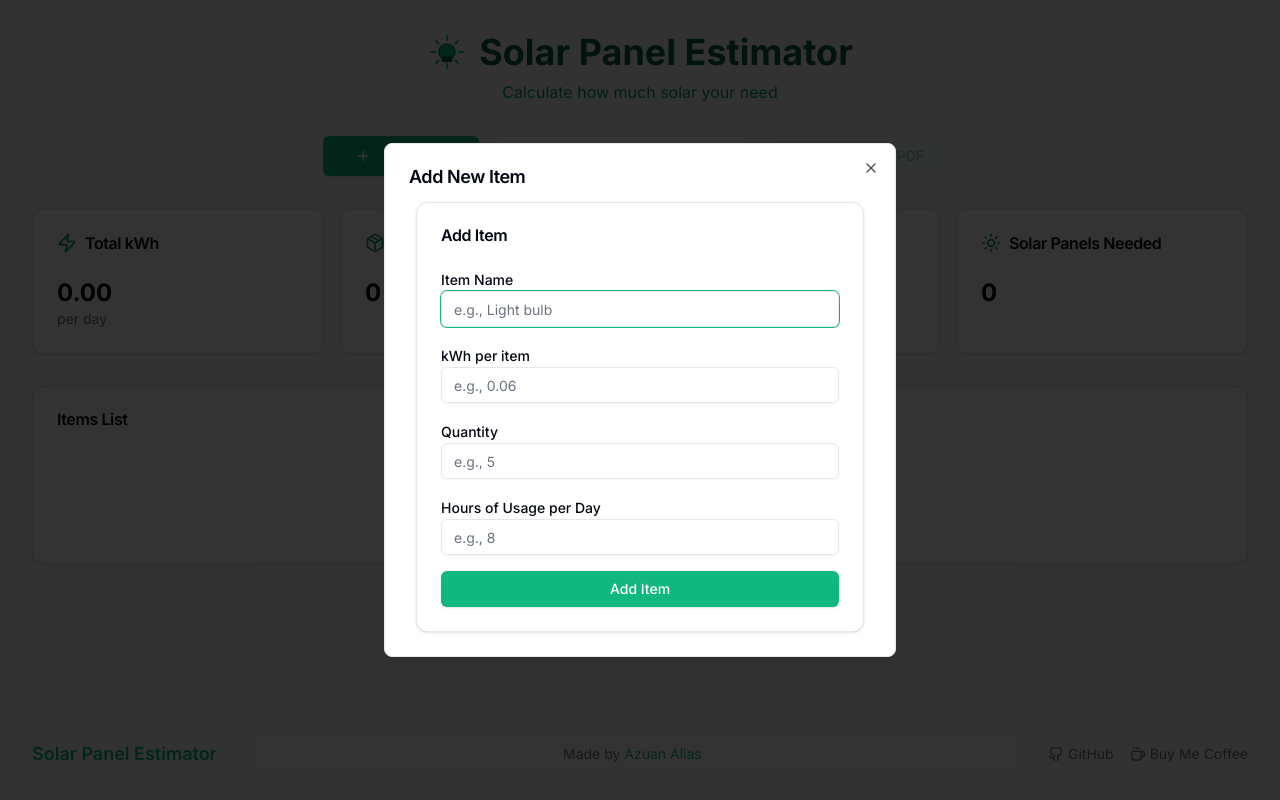
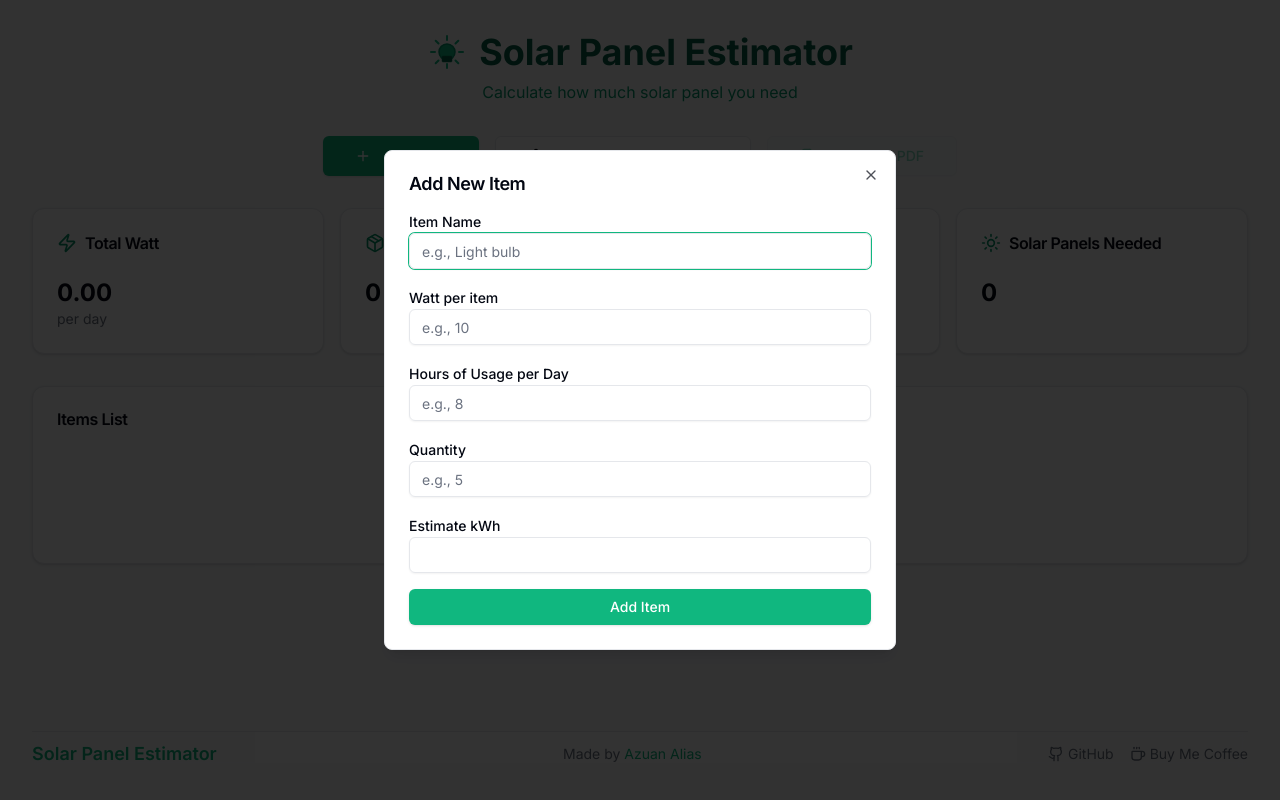
Before and after one commit to azuanalias92/solar-calculator, a Next.js app: page / in a window 1280 px wide. Both pictures are taken after a click on the button "Add Item". Built offline with nearby package versions, Linux system fonts and the light colour scheme.

Commit message:
Add watt and estimate kwh

```diff
--- a/src/app/items/form.tsx
+++ b/src/app/items/form.tsx
@@ -4,13 +4,13 @@ import { useState } from "react";
 import { Button } from "@/components/ui/button";
 import { Input } from "@/components/ui/input";
 import { Label } from "@/components/ui/label";
-import { Card, CardContent, CardHeader, CardTitle } from "@/components/ui/card";
 
 interface Item {
   name: string;
-  kwh: number;
+  watt: number;
   quantity: number;
   hoursUsage: number;
+  estimateKwh: number;
 }
 
 interface ItemFormProps {
@@ -19,24 +19,30 @@ interface ItemFormProps {
 
 export default function ItemForm({ onAddItem }: ItemFormProps) {
   const [name, setName] = useState<string>("");
-  const [kwh, setKwh] = useState<string>("");
+  const [watt, setWatt] = useState<string>("");
   const [quantity, setQuantity] = useState<string>("");
   const [hoursUsage, setHoursUsage] = useState<string>("");
+  const [estimateKwh, setEstimateKwh] = useState<string>("");
 
   const onSubmit = (e: React.FormEvent) => {
     e.preventDefault();
 
     // Parse form data
-    const kwhValue = parseFloat(kwh) || 0;
+    const wattValue = parseFloat(watt) || 0;
     const quantityValue = parseInt(quantity) || 0;
     const hoursUsageValue = parseFloat(hoursUsage) || 0;
+    const estimateKwhValue = (parseFloat(watt) / 1000) * parseFloat(hoursUsage) * parseFloat(quantity) || 0;
 
-    if (name.trim() && kwhValue > 0 && quantityValue > 0 && hoursUsageValue > 0) {
+    console.log(watt, quantity, hoursUsage, estimateKwh);
+    console.log(wattValue, quantityValue, hoursUsageValue, estimateKwhValue);
+
+    if (name.trim() && wattValue > 0 && estimateKwhValue > 0 && quantityValue > 0 && hoursUsageValue > 0) {
       const item: Item = {
         name: name.trim(),
-        kwh: kwhValue,
+        watt: wattValue,
         quantity: quantityValue,
         hoursUsage: hoursUsageValue,
+        estimateKwh: estimateKwhValue,
       };
 
       // Add the item
@@ -44,70 +50,38 @@ export default function ItemForm({ onAddItem }: ItemFormProps) {
 
       // Reset form
       setName("");
-      setKwh("");
+      setWatt("");
       setQuantity("");
       setHoursUsage("");
+      setEstimateKwh("");
     }
   };
 
   return (
-    <Card className="w-full max-w-md mx-auto">
-      <CardHeader>
-        <CardTitle>Add Item</CardTitle>
-      </CardHeader>
-      <CardContent>
     <form onSubmit={onSubmit} className="space-y-4">
       <div>
         <Label htmlFor="name">Item Name</Label>
-            <Input
-              id="name"
-              type="text"
-              value={name}
-              onChange={(e) => setName(e.target.value)}
-              placeholder="e.g., Light bulb"
-              required
-            />
+        <Input id="name" type="text" value={name} onChange={(e) => setName(e.target.value)} placeholder="e.g., Light bulb" required />
       </div>
       <div>
-            <Label htmlFor="kwh">kWh per item</Label>
-            <Input
-              id="kwh"
-              type="number"
-              step="0.01"
-              value={kwh}
-              onChange={(e) => setKwh(e.target.value)}
-              placeholder="e.g., 0.06"
-              required
-            />
+        <Label htmlFor="watt">Watt per item</Label>
+        <Input id="watt" type="number" step="0.01" value={watt} onChange={(e) => setWatt(e.target.value)} placeholder="e.g., 10" required />
+      </div>
+      <div>
+        <Label htmlFor="hoursUsage">Hours of Usage per Day</Label>
+        <Input id="hoursUsage" type="number" step="0.1" value={hoursUsage} onChange={(e) => setHoursUsage(e.target.value)} placeholder="e.g., 8" required />
       </div>
       <div>
         <Label htmlFor="quantity">Quantity</Label>
-             <Input
-               id="quantity"
-               type="number"
-               value={quantity}
-               onChange={(e) => setQuantity(e.target.value)}
-               placeholder="e.g., 5"
-               required
-             />
+        <Input id="quantity" type="number" value={quantity} onChange={(e) => setQuantity(e.target.value)} placeholder="e.g., 5" required />
       </div>
       <div>
-             <Label htmlFor="hoursUsage">Hours of Usage per Day</Label>
-             <Input
-               id="hoursUsage"
-               type="number"
-               step="0.1"
-               value={hoursUsage}
-               onChange={(e) => setHoursUsage(e.target.value)}
-               placeholder="e.g., 8"
-               required
-             />
+        <Label htmlFor="estimateKwh">Estimate kWh</Label>
+        <Input id="estimateKwh" type="number" step="0.01" value={(parseFloat(watt) / 1000) * parseFloat(hoursUsage) * parseFloat(quantity)} readOnly />
       </div>
       <Button type="submit" className="w-full">
         Add Item
       </Button>
     </form>
-      </CardContent>
-    </Card>
   );
 }
--- a/src/app/layout.tsx
+++ b/src/app/layout.tsx
@@ -6,7 +6,7 @@ const inter = Inter({ subsets: ["latin"] });
 
 export const metadata: Metadata = {
   title: "Solar Panel Estimator",
-  description: "Calculate how much solar your need",
+  description: "Calculate how much solar panel your need",
   icons: {
     icon: "/logo.svg",
   },
--- a/src/app/page.tsx
+++ b/src/app/page.tsx
@@ -13,15 +13,16 @@ import SolarForm from "./solar/form";
 interface Item {
   id: string;
   name: string;
-  kwh: number;
+  watt: number;
   quantity: number;
   hoursUsage: number;
+  estimateKwh: number;
 }
 
 interface Stats {
   totalItems: number;
-  totalKwh: number;
-  avgKwhPerItem: number;
+  totalWatt: number;
+  avgWattPerItem: number;
   solarPanelsNeeded: number;
 }
 
@@ -40,26 +41,28 @@ export default function Home() {
   });
   const [stats, setStats] = useState<Stats>({
     totalItems: 0,
-    totalKwh: 0,
-    avgKwhPerItem: 0,
+    totalWatt: 0,
+    avgWattPerItem: 0,
     solarPanelsNeeded: 0,
   });
   const [itemModalOpen, setItemModalOpen] = useState(false);
   const [solarModalOpen, setSolarModalOpen] = useState(false);
 
   const calculateStats = (itemsList: Item[], config: SolarConfig) => {
+
     const totalItems = itemsList.reduce((sum, item) => sum + item.quantity, 0);
-    const totalKwh = itemsList.reduce((sum, item) => sum + item.kwh * item.quantity * item.hoursUsage, 0);
-    const avgKwhPerItem = totalItems > 0 ? totalKwh / totalItems : 0;
+    console.log('itemsList', itemsList);
+    const totalWatt = itemsList.reduce((sum, item) => sum + item.watt * item.quantity * item.hoursUsage, 0);
+    const avgWattPerItem = totalItems > 0 ? totalWatt / totalItems : 0;
 
     // Calculate solar panels needed based on configuration
     const dailyPanelOutput = (config.panelWatts / 1000) * config.peakSunHours * (config.systemEfficiency / 100);
-    const solarPanelsNeeded = Math.ceil(totalKwh / dailyPanelOutput);
+    const solarPanelsNeeded = Math.ceil(totalWatt / dailyPanelOutput);
 
     return {
       totalItems,
-      totalKwh,
-      avgKwhPerItem,
+      totalWatt,
+      avgWattPerItem,
       solarPanelsNeeded,
     };
   };
@@ -95,7 +98,7 @@ export default function Home() {
           <img src="/logo.svg" alt="Solar Calculator Logo" className="w-10 h-10" />
           <h1 className="text-4xl font-bold text-emerald-800">Solar Panel Estimator</h1>
         </div>
-        <p className="text-emerald-600">Calculate how much solar your need</p>
+        <p className="text-emerald-600">Calculate how much solar panel you need</p>
       </div>
 
       <div className="flex-1">
@@ -143,11 +146,11 @@ export default function Home() {
             <CardHeader>
               <CardTitle className="flex items-center gap-2">
                 <Zap className="w-5 h-5 text-emerald-600" />
-                Total kWh
+                Total Watt
               </CardTitle>
             </CardHeader>
             <CardContent>
-              <p className="text-2xl font-bold">{stats.totalKwh.toFixed(2)}</p>
+              <p className="text-2xl font-bold">{stats.totalWatt.toFixed(2)}</p>
               <p className="text-sm text-gray-500">per day</p>
             </CardContent>
           </Card>
@@ -168,11 +171,11 @@ export default function Home() {
             <CardHeader>
               <CardTitle className="flex items-center gap-2">
                 <BarChart3 className="w-5 h-5 text-emerald-600" />
-                Avg kWh/Item
+                Avg Watt/Item
               </CardTitle>
             </CardHeader>
             <CardContent>
-              <p className="text-2xl font-bold">{stats.avgKwhPerItem.toFixed(2)}</p>
+              <p className="text-2xl font-bold">{stats.avgWattPerItem.toFixed(2)}</p>
             </CardContent>
           </Card>
 
@@ -202,20 +205,20 @@ export default function Home() {
                 <TableHeader>
                   <TableRow>
                     <TableHead>Item Name</TableHead>
-                    <TableHead>kWh per Item</TableHead>
+                    <TableHead>Watt per Item</TableHead>
+                    <TableHead>Hours/Day</TableHead>
                     <TableHead>Quantity</TableHead>
-                    <TableHead>Hours/Day</TableHead>
-                    <TableHead>Daily kWh</TableHead>
+                    <TableHead>Estimate KWh</TableHead>
                   </TableRow>
                 </TableHeader>
                 <TableBody>
                   {items.map((item) => (
                     <TableRow key={item.id}>
                       <TableCell>{item.name}</TableCell>
-                      <TableCell>{item.kwh}</TableCell>
+                      <TableCell>{item.watt}</TableCell>
                       <TableCell>{item.quantity}</TableCell>
                       <TableCell>{item.hoursUsage}</TableCell>
-                      <TableCell>{(item.kwh * item.quantity * item.hoursUsage).toFixed(2)}</TableCell>
+                      <TableCell>{(item.estimateKwh).toFixed(2)}</TableCell>
                     </TableRow>
                   ))}
                 </TableBody>
@@ -236,11 +239,21 @@ export default function Home() {
             </a>
           </div>
           <div className="flex items-center gap-4">
-            <a href="https://github.com/azuanalias92" target="_blank" rel="noopener noreferrer" className="flex items-center gap-1 text-sm text-muted-foreground hover:text-primary transition-colors">
+            <a
+              href="https://github.com/azuanalias92"
+              target="_blank"
+              rel="noopener noreferrer"
+              className="flex items-center gap-1 text-sm text-muted-foreground hover:text-primary transition-colors"
+            >
               <Github className="w-4 h-4" />
               GitHub
             </a>
-            <a href="https://buymeacoffee.com/azuanalias" target="_blank" rel="noopener noreferrer" className="flex items-center gap-1 text-sm text-muted-foreground hover:text-primary transition-colors">
+            <a
+              href="https://buymeacoffee.com/azuanalias"
+              target="_blank"
+              rel="noopener noreferrer"
+              className="flex items-center gap-1 text-sm text-muted-foreground hover:text-primary transition-colors"
+            >
               <Coffee className="w-4 h-4" />
               Buy Me Coffee
             </a>
--- a/src/app/solar/form.tsx
+++ b/src/app/solar/form.tsx
@@ -43,34 +43,14 @@ export default function SolarForm({ onConfigUpdate, currentConfig }: SolarFormPr
   };
 
   return (
-    <Card className="w-full max-w-md mx-auto">
-      <CardHeader>
-        <CardTitle>Solar Panel Configuration</CardTitle>
-      </CardHeader>
-      <CardContent>
     <form onSubmit={onSubmit} className="space-y-4">
       <div>
         <Label htmlFor="peakSunHours">Peak Sun Hours per Day</Label>
-            <Input
-              id="peakSunHours"
-              type="number"
-              step="0.1"
-              value={peakSunHours}
-              onChange={(e) => setPeakSunHours(e.target.value)}
-              placeholder="e.g., 5.5"
-              required
-            />
+        <Input id="peakSunHours" type="number" step="0.1" value={peakSunHours} onChange={(e) => setPeakSunHours(e.target.value)} placeholder="e.g., 5.5" required />
       </div>
       <div>
         <Label htmlFor="panelWatts">Panel Watts</Label>
-            <Input
-              id="panelWatts"
-              type="number"
-              value={panelWatts}
-              onChange={(e) => setPanelWatts(e.target.value)}
-              placeholder="e.g., 300"
-              required
-            />
+        <Input id="panelWatts" type="number" value={panelWatts} onChange={(e) => setPanelWatts(e.target.value)} placeholder="e.g., 300" required />
       </div>
       <div>
         <Label htmlFor="systemEfficiency">System Efficiency (%)</Label>
@@ -90,7 +70,5 @@ export default function SolarForm({ onConfigUpdate, currentConfig }: SolarFormPr
         Update Configuration
       </Button>
     </form>
-      </CardContent>
-    </Card>
   );
 }
--- a/src/lib/pdfExport.ts
+++ b/src/lib/pdfExport.ts
@@ -4,15 +4,15 @@ import autoTable from 'jspdf-autotable';
 interface Item {
   id: string;
   name: string;
-  kwh: number;
+  watt: number;
   quantity: number;
   hoursUsage: number;
 }
 
 interface Stats {
   totalItems: number;
-  totalKwh: number;
-  avgKwhPerItem: number;
+  totalWatt: number;
+  avgWattPerItem: number;
   solarPanelsNeeded: number;
 }
 
@@ -48,8 +48,8 @@ export const exportToPDF = (items: Item[], stats: Stats, solarConfig: SolarConfi
 
   doc.setFontSize(12);
   doc.text(`Total Items: ${stats.totalItems}`, 20, 125);
-  doc.text(`Total Daily Energy: ${stats.totalKwh.toFixed(2)} kWh/day`, 20, 135);
-  doc.text(`Average Energy per Item: ${stats.avgKwhPerItem.toFixed(2)} kWh/day`, 20, 145);
+  doc.text(`Total Daily Energy: ${stats.totalWatt.toFixed(2)} Watt/day`, 20, 135);
+  doc.text(`Average Energy per Item: ${stats.avgWattPerItem.toFixed(2)} Watt/day`, 20, 145);
   doc.text(`Solar Panels Needed: ${stats.solarPanelsNeeded}`, 20, 155);
 
   // Items Table
@@ -59,15 +59,15 @@ export const exportToPDF = (items: Item[], stats: Stats, solarConfig: SolarConfi
 
     const tableData = items.map(item => [
       item.name,
-      `${item.kwh} kWh`,
+      `${item.watt} Watt`,
       `${item.quantity}`,
       `${item.hoursUsage}h`,
-      `${(item.kwh * item.quantity * item.hoursUsage).toFixed(2)} kWh`
+      `${(item.watt * item.quantity * item.hoursUsage).toFixed(2)} Watt`
     ]);
 
     autoTable(doc, {
       startY: 185,
-      head: [['Item Name', 'kWh per Use', 'Quantity', 'Hours/Day', 'Daily kWh']],
+      head: [['Item Name', 'Watt per Use', 'Quantity', 'Hours/Day', 'Daily Watt']],
       body: tableData,
       theme: 'grid',
       styles: {
```
Lines whose indentation alone changed are shown as unchanged.
